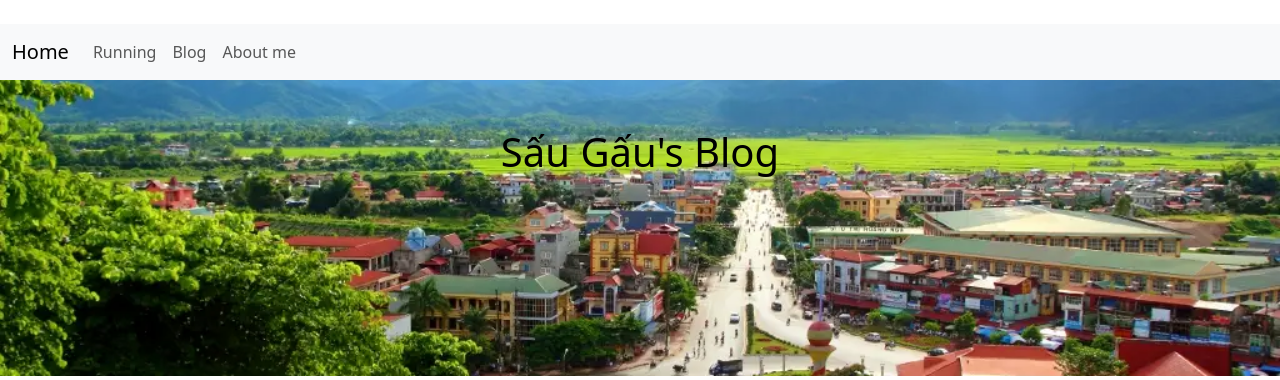
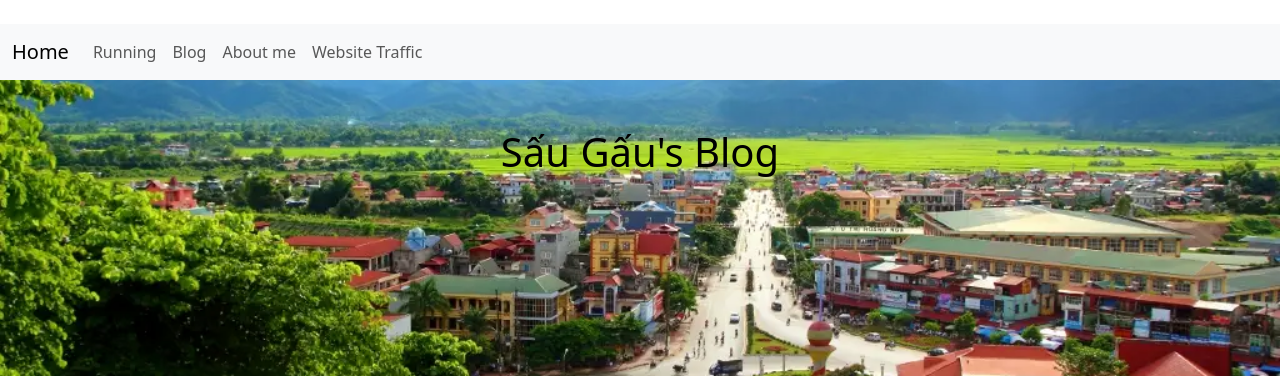
Before and after one commit to NguyenQuangMinh0504/my_website, a Django app: page / in a window 1280 px wide. Shown: the top 380 px of the page. Run offline with Django 4.2, Linux system fonts and the light colour scheme.

Commit message:
Add: Thêm feature website traffic

```diff
--- a/django_my_website/django_my_website/urls.py
+++ b/django_my_website/django_my_website/urls.py
@@ -18,7 +18,7 @@ from django.contrib import admin
 from django.urls import path
 from .views import (blog, blog_detail, about_me, homepage,
                     add_blog_view, add_comment_view, running_view,
-                    edit_blog_view, test_view)
+                    edit_blog_view, website_traffic_view, test_view)
 
 urlpatterns = [
     path(route="", view=homepage, name="homepage"),
@@ -32,5 +32,7 @@ urlpatterns = [
          view=add_comment_view, name="add-comment"),
     path(route="edit-blog/<str:title>/", view=edit_blog_view,
          name="edit-blog"),
+    path(route="website-traffic/", view=website_traffic_view,
+         name="website-traffic"),
     path(route="test/", view=test_view, name="test"),
 ]
--- a/django_my_website/django_my_website/views.py
+++ b/django_my_website/django_my_website/views.py
@@ -100,5 +100,14 @@ def running_view(request: HttpRequest):
                   context=context)
 
 
+def website_traffic_view(request: HttpRequest):
+    context = {}
+    context["title"] = "Website traffic"
+    context["canonical_link"] = "https://saugau.com/website-traffic/"
+    context["grafana-link"] = "foo"
+    return render(request=request, template_name="website_traffic.html",
+                  context=context)
+
+
 def test_view(request: HttpRequest):
     return render(request=request, template_name="test.html", context={})
--- a/django_my_website/templates/navbar.html
+++ b/django_my_website/templates/navbar.html
@@ -16,6 +16,9 @@
           <li class="nav-item">
             <a class="nav-link" href="{% url 'about-me' %}">About me</a>
           </li>
+          <li class="nav-item">
+            <a class="nav-link" href="{% url 'website-traffic' %}">Website Traffic</a>
+          </li>
         </ul>
       </div>
     </div>
```
Also changed, not shown: django_my_website/templates/website_traffic.html (added, +8 -0 lines).
